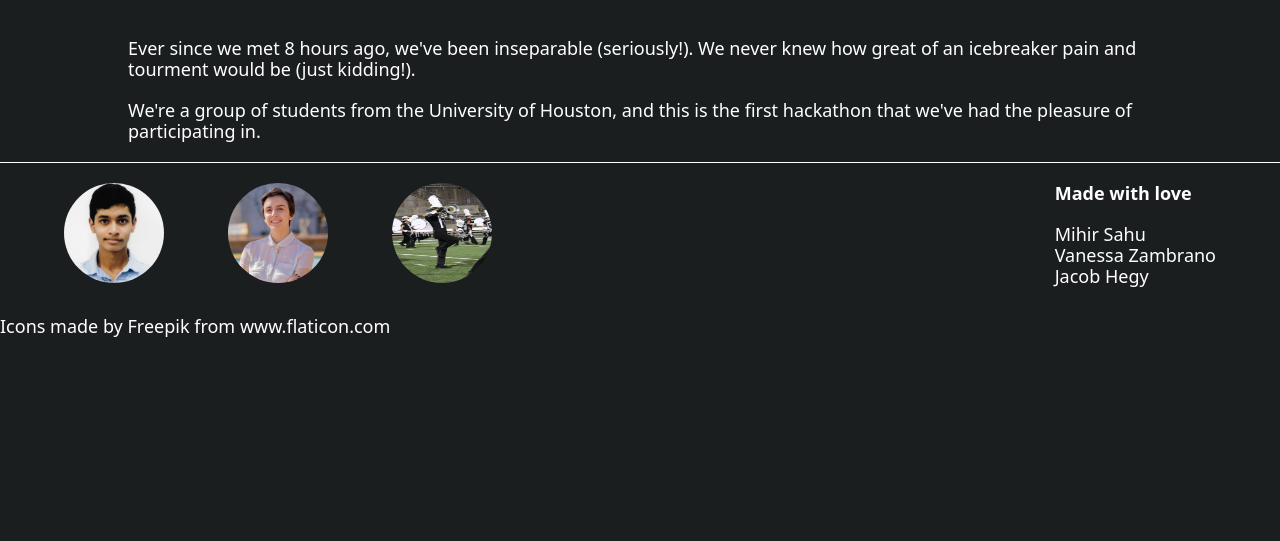
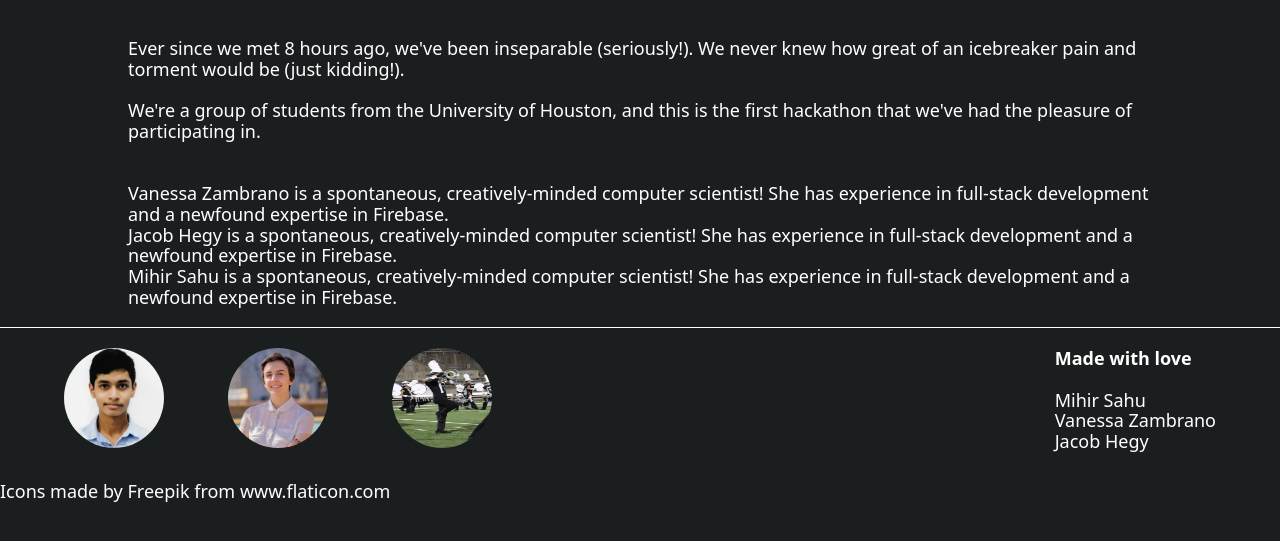
Before and after one commit to Jacob-Hegy/Cosmonauts_Hackathon, a Flask app: page /about-us in a window 1280 px wide. Shown: the part 70-611 px from the top of the page. Run offline with Flask 2, Linux system fonts and the light colour scheme.

Commit message:
Added descriptions

```diff
--- a/static/functions.js
+++ b/static/functions.js
@@ -1,4 +1,3 @@
-
 import { initializeApp } from "https://www.gstatic.com/firebasejs/9.1.1/firebase-app.js";
 import { firestore } from "https://www.gstatic.com/firebasejs/9.1.1/firebase-firestore.js";
 import { storage } from "https://www.gstatic.com/firebasejs/9.1.1/firebase-storage.js";
--- a/templates/about_us.html
+++ b/templates/about_us.html
@@ -26,9 +26,14 @@
         </header>
         <section class="about-us">
           <div>
-              <p>Ever since we met 8 hours ago, we've been inseparable (seriously!). We never knew how great of an icebreaker pain and tourment would be (just kidding!).</p>
+              <p>Ever since we met 8 hours ago, we've been inseparable (seriously!). We never knew how great of an icebreaker pain and torment would be (just kidding!).</p>
               <br>
               <p>We're a group of students from the University of Houston, and this is the first hackathon that we've had the pleasure of participating in.</p>
+              <br>
+              <br>
+              <p>Vanessa Zambrano is a spontaneous, creatively-minded computer scientist! She has experience in full-stack development and a newfound expertise in Firebase.</p>
+              <p>Jacob Hegy is a spontaneous, creatively-minded computer scientist! She has experience in full-stack development and a newfound expertise in Firebase.</p>
+              <p>Mihir Sahu is a spontaneous, creatively-minded computer scientist! She has experience in full-stack development and a newfound expertise in Firebase.</p>
           </div>
         </section>
         <section>
```
Also changed, not shown: horizontal-data-327923-firebase-adminsdk-vqk07-ede142b47d.json (added, +12 -0 lines), templates/calendar_input.html (+12 -1 lines), 1 other file.
